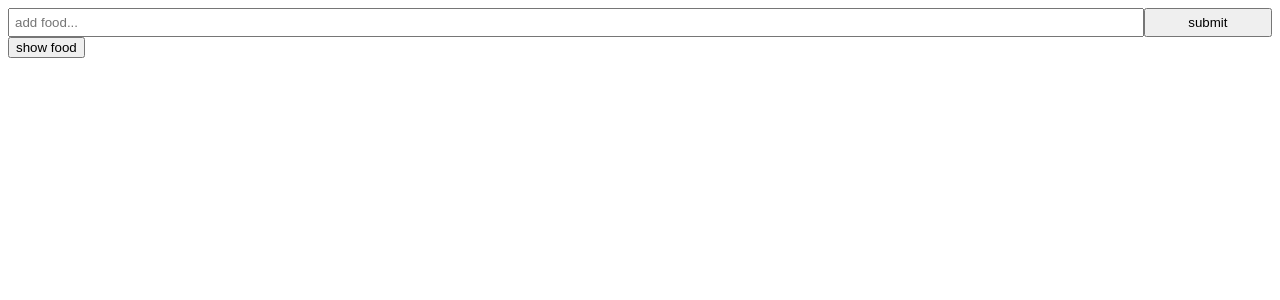
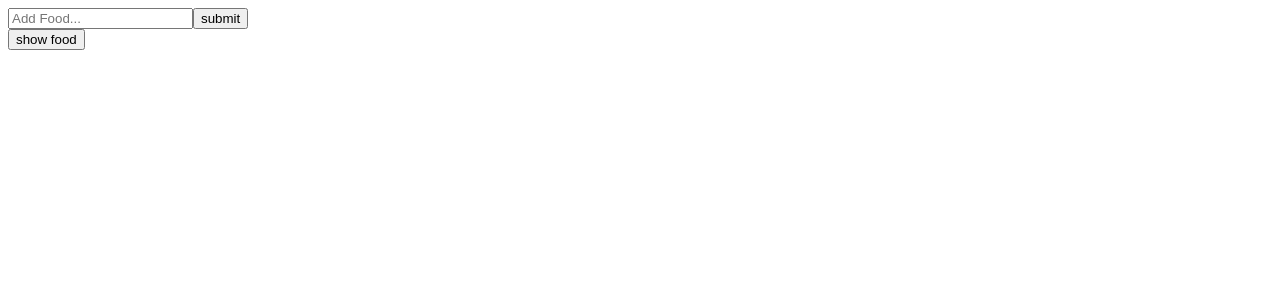
Before and after one commit to Maslup93/foodsList, a React (Create React App) app: page / in a window 1280 px wide. Shown: the top 300 px of the page. Built offline with nearby package versions, Linux system fonts and the light colour scheme.

Commit message:
Add files via upload

```diff
--- a/src/App.js
+++ b/src/App.js
@@ -1,6 +1,6 @@
 import React, { Component } from 'react'
 import Foods from './Components/Foods';
-import AddFood from './Components/AddFood';
+import AddFoods from './Components/AddFoods'
 import { v4 as uuidv4 } from 'uuid';
 
  class App extends Component {
@@ -27,14 +27,12 @@ deleteFoodHandler= (name) => {
   const updatedFoods= this.state.foods.filter(food=> food.name !== name);
   this.setState({foods:updatedFoods})}
 
-  //TO ADD FOOD
+//TO ADD FOOD
 
-addFoodHandler =(food)=> {
-  const newFood = {
-    id: uuidv4
-  }
-this.setState({ foods: [...this.state.foods, newFood]})
+addFood= (foods)=>{
+console.log(foods)
 }
+
 
   render() {
 
@@ -58,7 +56,7 @@ this.setState({ foods: [...this.state.foods, newFood]})
     }
     return (
       <div>
-        <AddFood addFood={this.addFoodHandler}/>
+        <AddFoods addFood={this.addFood}/>
         <button onClick={this.toggleFoodHandler}>show food</button>
 
 
--- /dev/null
+++ b/src/Components/AddFoods.js
@@ -0,0 +1,24 @@
+import React, { Component } from "react";
+
+export default class AddFoods extends Component {
+    state= {
+        food:''
+    }
+
+onChange =(event)=> this.setState({[event.target.name]: event.target.value});
+
+onSubmit=(event)=>{
+    event.preventDefault();
+    this.props.addFood(this.state.food);
+    this.setState({food:''});
+}
+
+  render() {
+    return (
+      <form>
+        <input type="text" name="food" placeholder="Add Food..." value={this.state.food} onSubmit={this.onSubmit} onChange={this.onChange}/>
+        <input type="submit" value="submit" className="btn" />
+      </form>
+    );
+  }
+}
--- a/src/Components/Foods.js
+++ b/src/Components/Foods.js
@@ -5,7 +5,7 @@ class Foods extends Component {
         return (
             <div>
               <h1>{this.props.pasta}</h1>
-
+              <button onClick={this.props.click}>Delete food</button>
             </div>
         )
     }
```
